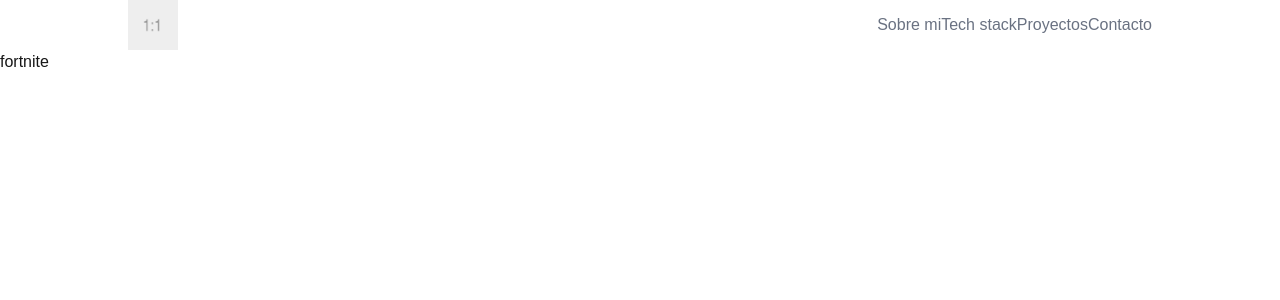
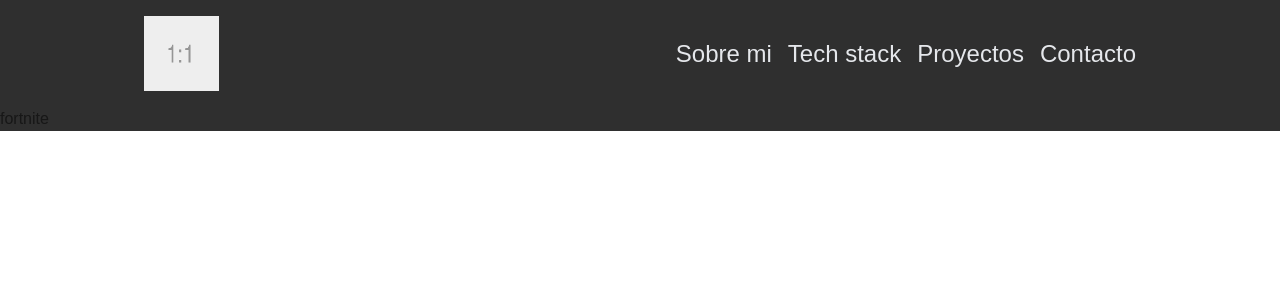
Before and after one commit to leopalatto20/portafolio, a Next.js app: page / in a window 1280 px wide. Shown: the top 300 px of the page. Built offline with nearby package versions, Linux system fonts and the light colour scheme.

Commit message:
Cambiar estilos navbar

```diff
--- a/src/app/globals.css
+++ b/src/app/globals.css
@@ -1,4 +1,5 @@
 @import "tailwindcss";
+
 
 :root {
   --background: #ffffff;
@@ -24,3 +25,9 @@ body {
   color: var(--foreground);
   font-family: Arial, Helvetica, sans-serif;
 }
+
+@theme {
+  --color-coral: #FF6B6B;
+  --color-marfil: #F5F1ED;
+  --color-pizarra: #2F2F2F
+}
--- a/src/app/layout.tsx
+++ b/src/app/layout.tsx
@@ -1,11 +1,9 @@
 import type { Metadata } from "next";
 import { Geist, Geist_Mono } from "next/font/google";
 import "./globals.css";
-import Navbar from "@/components/Navbar";
 
 const geistSans = Geist({
-  variable: "--font-geist-sans",
-  subsets: ["latin"],
+  variable: "--font-geist-sans", subsets: ["latin"],
 });
 
 const geistMono = Geist_Mono({
@@ -14,8 +12,8 @@ const geistMono = Geist_Mono({
 });
 
 export const metadata: Metadata = {
-  title: "Create Next App",
-  description: "Generated by create next app",
+  title: "Home",
+  description: "Portafolio desarrollador",
 };
 
 export default function RootLayout({
@@ -26,9 +24,8 @@ export default function RootLayout({
   return (
     <html lang="en">
       <body
-        className={`${geistSans.variable} ${geistMono.variable} antialiased`}
+        className={`${geistSans.variable} ${geistMono.variable} antialiased `}
       >
-        <Navbar />
         {children}
       </body>
     </html>
--- a/src/app/page.tsx
+++ b/src/app/page.tsx
@@ -1,9 +1,11 @@
-import Image from "next/image";
-
+import Navbar from "@/components/Navbar"
 export default function Home() {
   return (
-    <div>
-      fortnite
+    <div className="bg-pizarra">
+      <Navbar />
+      <div>
+        fortnite
+      </div>
     </div>
 
   )
--- a/src/components/Navbar.tsx
+++ b/src/components/Navbar.tsx
@@ -1,26 +1,27 @@
 import Image from 'next/image'
+import "@/styles/Navbar.css"
 
 export default function Navbar() {
-  const textProps = 'text-gray-500 transition-all duration-300 hover:scale-105 hover:text-black hover:ease-in-out'
   return (
-    <div className="flex w-4/5 mx-auto items-center justify-between">
+    <div className="flex w-4/5 mx-auto items-center justify-between p-4 rounded-2xl">
       <Image
+        id='image'
         src="/images.png"
         alt="fortnite"
-        width={50}
-        height={50}
+        width={75}
+        height={75}
       />
-      <nav id="navbar" className="bg-white">
-        <a className={textProps} href='#about'>
+      <nav id="navbar" className="flex gap-4">
+        <a className="nav-text" href='#about'>
           Sobre mi
         </a>
-        <a className={textProps} href='#about'>
+        <a className="nav-text" href='#about'>
           Tech stack
         </a>
-        <a className={textProps} href='#about'>
+        <a className="nav-text" href='#about'>
           Proyectos
         </a>
-        <a className={textProps} href='#about'>
+        <a className="nav-text" href='#about'>
           Contacto
         </a>
       </nav>
--- /dev/null
+++ b/src/styles/Navbar.css
@@ -0,0 +1,8 @@
+@import "tailwindcss";
+
+@layer components {
+  .nav-text {
+    @apply text-2xl text-gray-200 text-shadow-sky-200 transition-all duration-300 hover:scale-105 hover:ease-in-out
+    hover:text-sky-400;
+  }
+}
```
